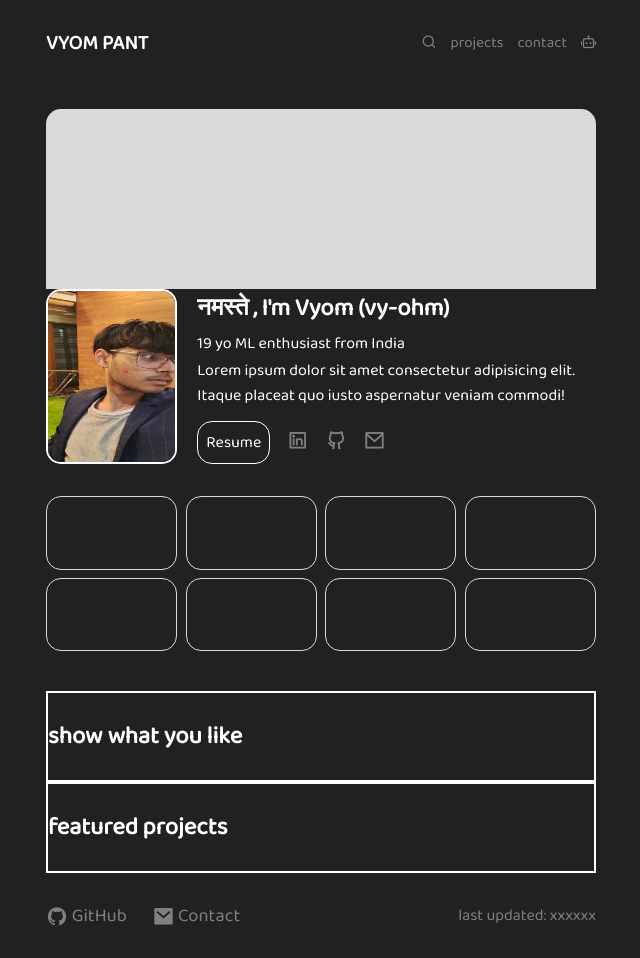
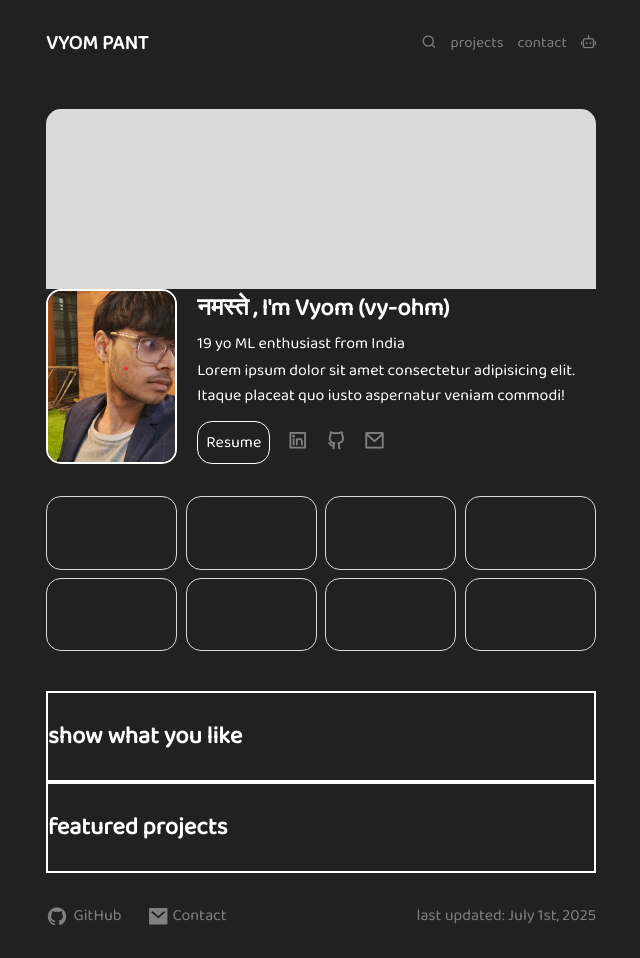
Before and after one commit to whyom17/vyom-space, a plain HTML site: page index.html in a window 1280 px wide. Shown: the whole page, without its empty margins (319-959 px from the left). Drawn offline with nearby package versions, Linux system fonts and the light colour scheme.

Commit message:
minor changes

```diff
--- a/index.html
+++ b/index.html
@@ -31,9 +31,9 @@
                     <p>Lorem ipsum dolor sit amet consectetur adipisicing elit. Itaque placeat quo iusto aspernatur veniam commodi!</p>
                     <div id="links">
                         <div id="resume">Resume</div>&nbsp;&nbsp;
-                        <div><a href="https://www.linkedin.com/in/vyom-pant/"><i class="ri-linkedin-box-line"></i></a></div> &nbsp;&nbsp;
-                        <div><a href="https://github.com/whyom17"><i class="ri-github-line"></i></a></div> &nbsp;&nbsp;
-                        <div><a href="mailto:whyom17@gmail.com"><i class="ri-mail-line"></i></a></div>
+                        <div><a target="_blank" href="https://www.linkedin.com/in/vyom-pant/"><i class="ri-linkedin-box-line"></i></a></div> &nbsp;&nbsp;
+                        <div><a target="_blank" href="https://github.com/whyom17"><i class="ri-github-line"></i></a></div> &nbsp;&nbsp;
+                        <div><a target="_blank" href="mailto:whyom17@gmail.com"><i class="ri-mail-line"></i></a></div>
                     </div>
         </section>
 
@@ -59,10 +59,10 @@
     </main>
 
     <footer>
-        <nav id="nav-bottom">
-            <a href="https://github.com/whyom17"><i id="btm-icons" class="ri-github-fill"><small>&nbsp;GitHub</small></i></a>&nbsp;&nbsp;&nbsp;&nbsp;&nbsp;&nbsp;&nbsp;&nbsp;
-            <a href="mailto:whyom17@gmail.com"><i id="btm-icons" class="ri-mail-fill"><small>&nbsp;Contact</small></i></a>
-            <p style="margin-left:auto;color: grey;">last updated: xxxxxx</p>
+        <nav id="nav-btm">
+            <a target="_blank" href="https://github.com/whyom17"><i id="btm-icons" class="ri-github-fill">&nbsp;<span id="github">GitHub</span></i></a>&nbsp;&nbsp;&nbsp;&nbsp;&nbsp;&nbsp;&nbsp;&nbsp;
+            <a target="_blank" href="mailto:whyom17@gmail.com"><i id="btm-icons" class="ri-mail-fill"><span id="email">&nbsp;Contact</span></i></a>
+            <p style="margin-left:auto;color: grey; font-size: 16px;">last updated: July 1st, 2025</p>
         </nav>
     </footer>
 
--- a/style/main.css
+++ b/style/main.css
@@ -71,12 +71,15 @@ main{
 }
 
 #profile-picture{
+    width: 131.25px;
     height: 175px;
 }
 
 #profile-picture img{
     width: 131.25px;
     height: 175px;
+    object-fit: cover;
+    object-position: center;
     border: 2px solid;
     border-radius: 15px;
 }
@@ -172,13 +175,18 @@ footer{
     color: white;
 }
 
-small{
-    font-family: 'Baloo 2', cursive;
-    color: grey;
+.ri-github-fill:hover #github{
+    color: white;
 }
 
-small:hover{
+.ri-mail-fill:hover #email{
     color: white;
+}
+
+span{
+    font-family: 'Baloo 2', cursive;
+    font-size: 16px;
+    color: grey;
 }
 
 @media (max-width:600px){
```
Also changed, not shown: ideation.txt.
